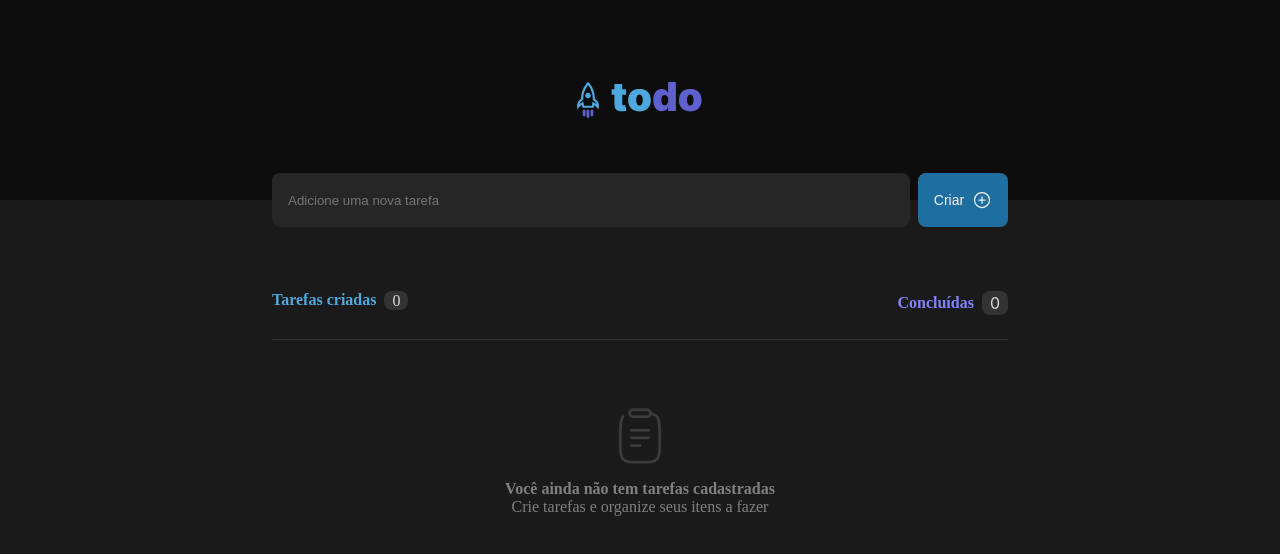
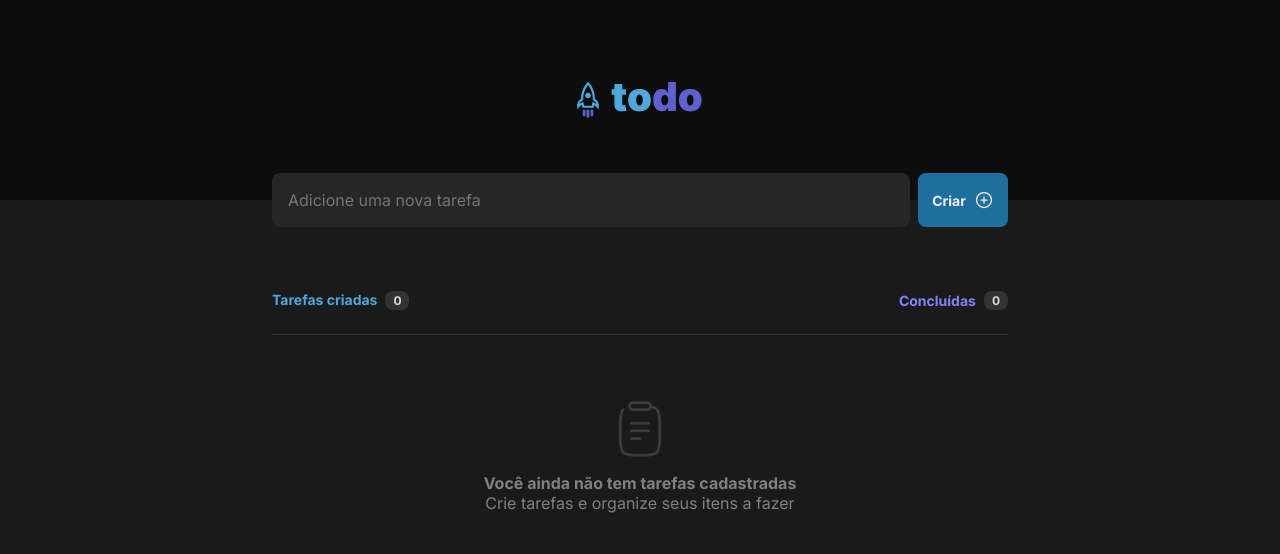
Before and after one commit to LeonamJop/TODO-List_Ignite_Rocketseat, a React (Vite) app: page / in a window 1280 px wide. Shown: the top 554 px of the page. Built offline with nearby package versions, Linux system fonts and the light colour scheme.

Commit message:
Ajustes finos de estilização

```diff
--- a/index.html
+++ b/index.html
@@ -6,7 +6,7 @@
   <link rel="shortcut icon" href="src/assets/LogoRockeat.svg" type="image/x-icon">
   <link rel="preconnect" href="https://fonts.googleapis.com">
   <link rel="preconnect" href="https://fonts.gstatic.com" crossorigin>
-  <link href="https://fonts.googleapis.com/css2?family=Roboto:wght@400;700&display=swap" rel="stylesheet">
+  <link href="https://fonts.googleapis.com/css2?family=Inter:wght@400;700&display=swap" rel="stylesheet">
   <meta name="viewport" content="width=device-width, initial-scale=1.0" />
   <title>TODO List</title>
 </head>
--- a/src/components/card/index.tsx
+++ b/src/components/card/index.tsx
@@ -44,7 +44,7 @@ export function Card({id, content, done, onDelete, onDone}: CardProps) {
             <button
                 onClick={handleDeleteCard}
             >
-                <Trash size={24} />
+                <Trash size={20} />
             </button>
         </div>
     )
--- a/src/components/card/styles.module.css
+++ b/src/components/card/styles.module.css
@@ -53,6 +53,12 @@ label p {
     margin-right: 0.75rem;
     cursor: pointer;
     background: var(--gray-500);
+    transition: 0.5s;
+}
+
+.checkbox input+label:hover:before {
+    background-color: var(--blue-dark);
+    border: 2px solid var(--blue-500);
 }
 
 .checkbox input:checked+label::before {
@@ -60,6 +66,12 @@ label p {
     background-color: var(--purple-500);
     background-position: center;
     border: 2px solid var(--purple-500);
+    transition: 0.5s;
+}
+
+.checkbox input:checked+label:hover:before{
+    background-color: var(--purple-300);
+    border: 2px solid var(--purple-300);
 }
 
 .card button {
@@ -67,12 +79,16 @@ label p {
     height: 1.5rem;
     border: none;
     border-radius: 0.25rem;
-    background: none;
+    background: transparent;
     cursor: pointer;
     margin-right: 1rem;
     display: flex;
     justify-content: center;
     align-items: center;
+}
+
+.card button:hover {
+    background: var(--gray-400);
 }
 
 .card button svg {
--- a/src/components/newTask/index.tsx
+++ b/src/components/newTask/index.tsx
@@ -1,6 +1,6 @@
 import styles from "./styles.module.css";
 import { PlusCircle } from "phosphor-react"
-import { ChangeEvent, InvalidEvent, useState } from "react";
+import { useState } from "react";
 
 interface TaskProps {
     onCreatTask: (task: string) => void
@@ -16,10 +16,6 @@ export function NewTask({onCreatTask}: TaskProps) {
         }
     }
 
-    function handleNewTaskInvalid(event: InvalidEvent<HTMLInputElement>) {
-        event.target.setCustomValidity('Esse campo é obrigatório')
-    }
-
     return (
         <div>
             <div className={styles.task}>
@@ -27,7 +23,7 @@ export function NewTask({onCreatTask}: TaskProps) {
                     type="text"
                     value={newTask}
                     placeholder="Adicione uma nova tarefa"
-                    onChange={e =>  setNewTask(e.target.value)}
+                    onChange={e => setNewTask(e.target.value)}
                 />
                 <button
                     onClick={handleCreatNewTask}
--- a/src/components/newTask/styles.module.css
+++ b/src/components/newTask/styles.module.css
@@ -11,9 +11,14 @@
     height: 3.375rem;
     background: var(--gray-500);
     padding: 1rem;
-    border: none;
+    border: transparent;
     border-radius: 0.5rem;
     color: var(--white);
+    font-size: 1rem;
+}
+
+.task input:focus{
+    outline: 1px solid var(--purple-500);
 }
 
 .task button {
@@ -22,6 +27,7 @@
     background: var(--blue-500);
     color: var(--gray-100);
     font-size: 0.875rem;
+    font-weight: 700;
     border: none;
     border-radius: 0.5rem;
     cursor: pointer;
@@ -38,4 +44,5 @@
 
 .task button svg {
     background: none;
+    font-weight: 700;
 }
--- a/src/components/taskBoard/index.tsx
+++ b/src/components/taskBoard/index.tsx
@@ -70,7 +70,7 @@ export function TaskBoard() {
                     </div>
                     <div className={styles.done}>
                         <strong>Concluídas</strong>
-                        <p>{taskList.length ? `${tasksDone} de ${taskList.length}` : '0'}</p>
+                        <p>{taskList.length ? `${tasksDone} de ${taskList.length}` : `${taskList.length}`}</p>
                     </div>
                 </div>
                 {taskList.length ?
--- a/src/components/taskBoard/styles.module.css
+++ b/src/components/taskBoard/styles.module.css
@@ -24,6 +24,7 @@
     flex-direction: row;
     gap: 0.5rem;
     color: var(--blue-300);
+    font-size: 0.875rem;
 }
 
 .created p {
@@ -35,6 +36,8 @@
     color: var(--gray-200);
     background: var(--gray-400);
     border-radius: 0.5rem;
+    font-size: 0.75rem;
+    font-weight: 700;
 }
 
 .done {
@@ -44,6 +47,7 @@
     flex-direction: row;
     gap: 0.5rem;
     color: var(--purple-300);
+    font-size: 0.875rem;
 }
 
 .done p{
@@ -56,7 +60,8 @@
     color: var(--gray-200);
     background: var(--gray-400);
     border-radius: 0.5rem;
-    font-family: inter;
+    font-size: 0.75rem;
+    font-weight: 700;
 }
 
 .filledFrame {
--- a/src/global.css
+++ b/src/global.css
@@ -14,6 +14,7 @@
 
     --blue-300: #4EA8DE ;
     --blue-500: #1E6F9F;
+    --blue-dark: rgba(30, 111, 159, 0.2);
 
     --red-100: #E25858;
 }
@@ -24,3 +25,8 @@
     box-sizing: border-box;
     background: var(--gray-600);
 }
+
+body, input, textarea, button{
+    font-family: 'Inter', sans-serif;
+    font-weight: 400;
+}
```
